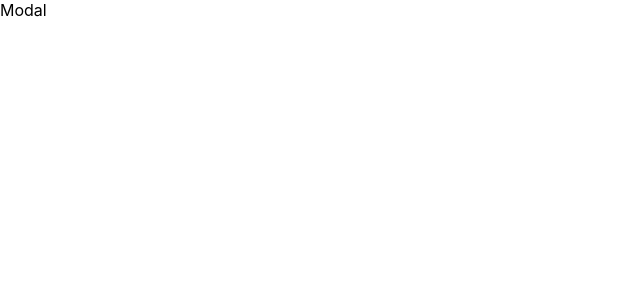
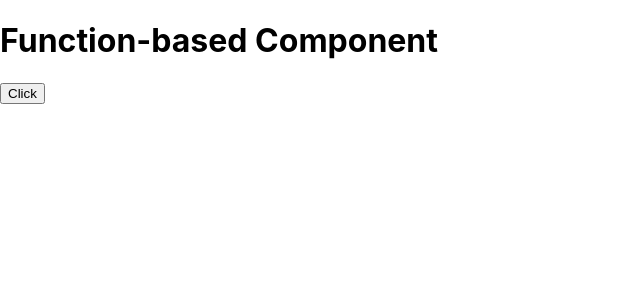
Before and after one commit to pauljor1499/react-project-1, a React (Create React App) app: page / in a window 1280 px wide. Shown: the top 300 px of the page, without its empty margins (0-640 px from the left). Built offline with nearby package versions, Linux system fonts and the light colour scheme.

Commit message:
update react project

```diff
--- a/src/App.js
+++ b/src/App.js
@@ -18,12 +18,13 @@
 // import FragmentComponent from "./components/FragmentComponent";
 // import Table from "./components/Table";
 // import Parent from "./components/Parent";
-import Modal from "./components/Modal";
+// import Modal from "./components/Modal";
+import FunctionComponent from "./components/FunctionComponent";
 
 function App() {
     return (
         <div className="App">
-            <Modal />
+            <FunctionComponent />
         </div>
     );
 }
--- /dev/null
+++ b/src/components/FunctionComponent.js
@@ -0,0 +1,18 @@
+import React from "react";
+
+const FunctionComponent = () => {
+    const handleClick = () => {
+        console.log("Hello");
+    };
+
+    return (
+        <div>
+            <div>
+                <h1>Function-based Component</h1>
+                <button onClick={handleClick}>Click</button>
+            </div>
+        </div>
+    );
+};
+
+export default FunctionComponent;
```
